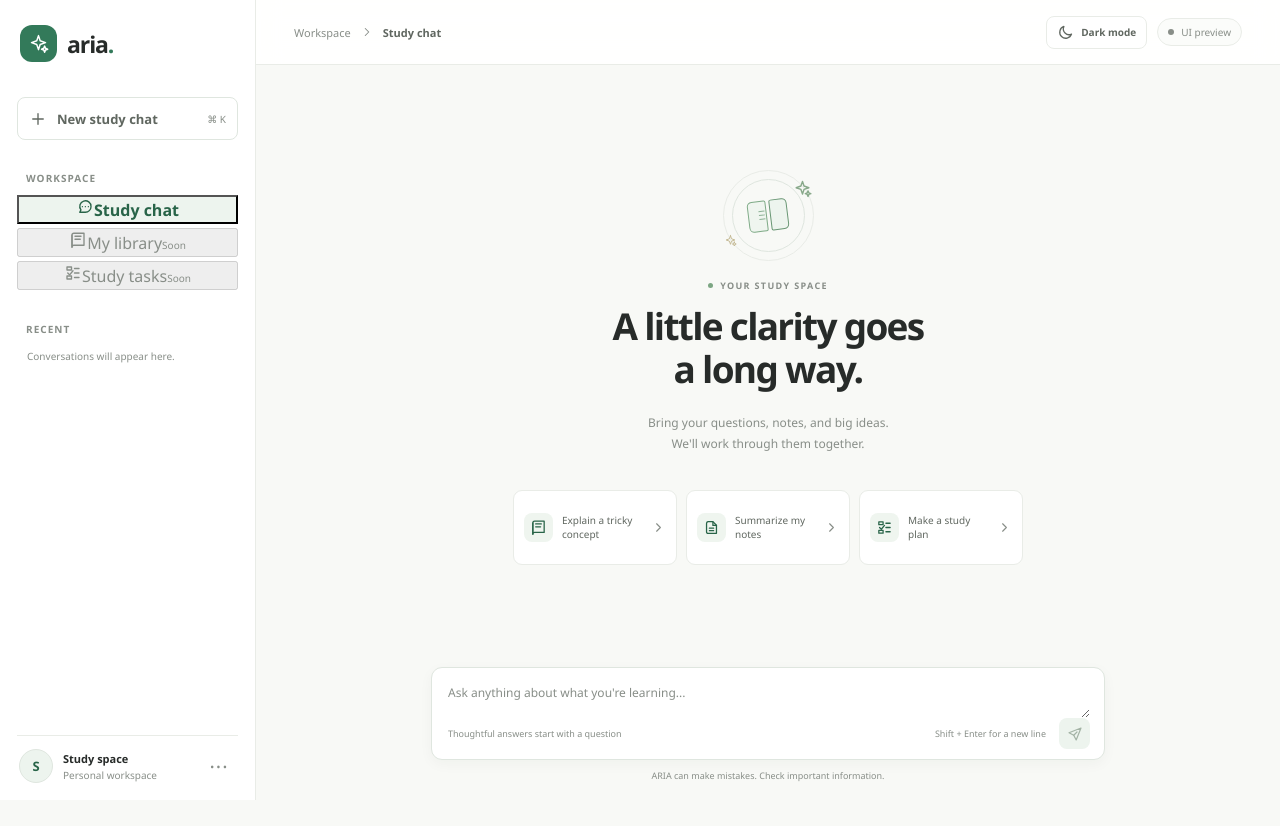
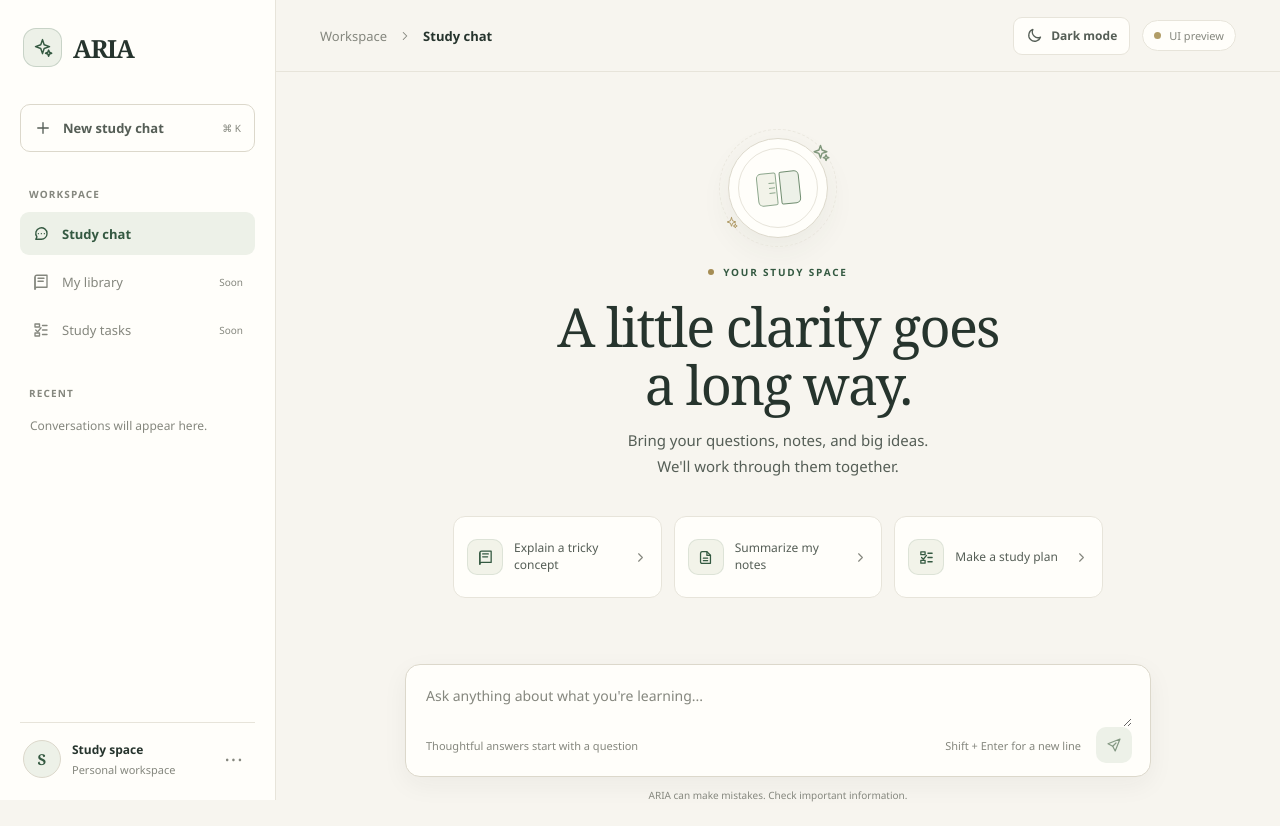
Before and after one commit to amanthakur3806-afk/ARIA, a React (Vite) app in the folder Agent/frontend/: page / in a window 1280 px wide. Before the commit the page ends 800 px from the top, so only its background shows below. Built offline with nearby package versions, Linux system fonts and the light colour scheme.

Commit message:
Update frontend styling and brand component

```diff
--- a/Agent/frontend/src/components/layout/AppShell.css
+++ b/Agent/frontend/src/components/layout/AppShell.css
@@ -4,43 +4,43 @@
 
 .app-shell__main {
   min-height: 100dvh;
-  margin-left: 256px;
+  margin-left: 276px;
 }
 
 .app-shell__content {
-  min-height: calc(100dvh - 65px);
+  min-height: calc(100dvh - 72px);
 }
 
 .app-shell__notice {
   position: fixed;
   z-index: 15;
-  top: 76px;
-  right: 24px;
+  top: 88px;
+  right: 28px;
   display: flex;
   max-width: min(430px, calc(100vw - 32px));
   align-items: center;
   gap: 14px;
-  padding: 11px 12px 11px 15px;
+  padding: 14px 14px 14px 18px;
   border: 1px solid var(--color-border-strong);
-  border-radius: 9px;
+  border-radius: 12px;
   color: var(--color-text);
   background: var(--color-surface);
-  box-shadow: 0 8px 28px rgb(0 0 0 / 10%);
-  font-size: 12px;
+  box-shadow: 0 14px 36px rgb(34 42 34 / 12%);
+  font-size: 13px;
 }
 
 .app-shell__notice button {
   display: grid;
-  width: 24px;
-  height: 24px;
+  width: 28px;
+  height: 28px;
   flex: 0 0 auto;
   place-items: center;
   border: 0;
-  border-radius: 6px;
+  border-radius: 8px;
   color: var(--color-text-muted);
   background: transparent;
   cursor: pointer;
-  font-size: 19px;
+  font-size: 20px;
 }
 
 .app-shell__notice button:hover {
@@ -57,11 +57,11 @@
   }
 
   .app-shell__content {
-    min-height: calc(100dvh - 59px);
+    min-height: calc(100dvh - 64px);
   }
 
   .app-shell__notice {
-    top: 68px;
+    top: 76px;
     right: 12px;
     left: 12px;
   }
@@ -72,6 +72,7 @@
     inset: 0;
     display: block;
     border: 0;
-    background: rgb(10 16 11 / 52%);
+    background: rgb(18 24 19 / 48%);
+    backdrop-filter: blur(2px);
   }
 }
--- a/Agent/frontend/src/components/layout/Brand.css
+++ b/Agent/frontend/src/components/layout/Brand.css
@@ -1,28 +1,29 @@
 .brand {
   display: inline-flex;
   align-items: center;
-  gap: 10px;
+  gap: 11px;
   color: inherit;
   text-decoration: none;
 }
 
 .brand__mark {
   display: grid;
-  width: 37px;
-  height: 37px;
+  width: 39px;
+  height: 39px;
   place-items: center;
-  border-radius: 12px;
-  color: white;
-  background: var(--color-green);
+  border: 1px solid color-mix(in srgb, var(--color-green) 22%, transparent);
+  border-radius: 13px;
+  color: var(--color-green-dark);
+  background: var(--color-green-surface);
 }
 
 .brand__name {
   font-family: var(--font-heading);
-  font-size: 23px;
-  font-weight: 800;
-  letter-spacing: -1.1px;
+  font-size: 25px;
+  font-weight: 700;
+  letter-spacing: -1.2px;
 }
 
 .brand__name span {
-  color: var(--color-green);
+  color: #a58d54;
 }
--- a/Agent/frontend/src/components/layout/Brand.jsx
+++ b/Agent/frontend/src/components/layout/Brand.jsx
@@ -7,7 +7,7 @@
       <span className="brand__mark">
         <Icon name="sparkle" size={21} strokeWidth={1.7} />
       </span>
-      <span className="brand__name">aria<span>.</span></span>
+      <span className="brand__name">ARIA<span></span></span>
     </div>
   )
 }
--- a/Agent/frontend/src/components/layout/Sidebar.css
+++ b/Agent/frontend/src/components/layout/Sidebar.css
@@ -2,10 +2,10 @@
   position: fixed;
   z-index: 10;
   display: flex;
-  width: 256px;
+  width: 276px;
   height: 100dvh;
   flex-direction: column;
-  padding: 25px 17px 14px;
+  padding: 28px 20px 18px;
   border-right: 1px solid var(--color-border);
   background: var(--color-surface);
 }
@@ -23,23 +23,24 @@
 
 .new-chat-button {
   display: flex;
-  height: 43px;
+  height: 48px;
   align-items: center;
-  gap: 10px;
-  margin-top: 35px;
-  padding: 0 11px;
+  gap: 11px;
+  margin-top: 37px;
+  padding: 0 13px;
   border: 1px solid var(--color-border-strong);
-  border-radius: 8px;
+  border-radius: 10px;
   color: var(--color-text-secondary);
   background: var(--color-surface);
   cursor: pointer;
   font-size: 13px;
   font-weight: 600;
-  transition: background 150ms ease, border-color 150ms ease;
+  transition: background 150ms ease, border-color 150ms ease, transform 150ms ease;
 }
 
 .new-chat-button:hover {
-  border-color: var(--color-green);
+  transform: translateY(-1px);
+  border-color: #bac8b5;
   background: var(--color-green-surface);
 }
 
@@ -51,44 +52,50 @@
 }
 
 .sidebar__section-label {
-  margin: 31px 0 10px 9px;
+  margin: 35px 0 11px 9px;
   color: var(--color-text-muted);
   font-size: 10px;
   font-weight: 700;
-  letter-spacing: 1.05px;
+  letter-spacing: 1.15px;
   text-transform: uppercase;
 }
 
 .sidebar__nav {
   display: grid;
-  gap: 4px;
+  gap: 5px;
+}
+
+.nav-item {
+  display: flex;
+  width: 100%;
+  min-height: 43px;
+  align-items: center;
+  gap: 12px;
+  padding: 0 12px;
+  border: 0;
+  border-radius: 9px;
+  color: var(--color-text-secondary);
+  background: transparent;
+  text-align: left;
+  font-size: 13px;
+  font-weight: 500;
+  transition: color 150ms ease, background 150ms ease;
+}
+
+.nav-item:not(:disabled) {
+  cursor: pointer;
+}
+
+.nav-item:not(:disabled):hover {
+  background: var(--color-surface-raised);
 }
 
 .recent-chat-empty {
   margin: 0;
-  padding: 3px 10px;
+  padding: 5px 10px;
   color: var(--color-text-muted);
-  font-size: 10px;
-  line-height: 1.5;
-}
-
-.recent-chat {
-  display: flex;
-  width: 100%;
-  height: 39px;
-  align-items: center;
-  gap: 11px;
-  padding: 0 10px;
-  border: 0;
-  border-radius: 7px;
-  color: var(--color-text-secondary);
-  background: transparent;
-  text-align: left;
   font-size: 12px;
-}
-
-.nav-item {
-  cursor: pointer;
+  line-height: 1.6;
 }
 
 .nav-item:disabled {
@@ -99,28 +106,39 @@
 .nav-item--active {
   color: var(--color-green-dark);
   background: var(--color-green-surface);
-  font-weight: 600;
+  font-weight: 650;
 }
 
 .nav-item__soon {
   margin-left: auto;
   color: var(--color-text-muted);
   font-size: 10px;
+  font-weight: 500;
 }
 
 .sidebar__section-label--recent {
-  margin-top: 32px;
+  margin-top: 35px;
 }
 
 .recent-chat {
-  color: #737973;
+  display: flex;
+  width: 100%;
+  height: 42px;
+  align-items: center;
+  gap: 11px;
+  padding: 0 10px;
+  border: 0;
+  border-radius: 8px;
+  color: var(--color-text-secondary);
+  background: transparent;
+  text-align: left;
   cursor: pointer;
-  font-size: 11px;
+  font-size: 12px;
 }
 
 .recent-chat:hover {
   color: var(--color-green-dark);
-  background: #f6f8f5;
+  background: var(--color-surface-raised);
 }
 
 .recent-chat span {
@@ -132,16 +150,16 @@
 .sidebar__footer {
   display: flex;
   align-items: center;
-  gap: 10px;
+  gap: 11px;
   margin-top: auto;
-  padding: 13px 2px 3px;
+  padding: 17px 3px 4px;
   border-top: 1px solid var(--color-border);
 }
 
 .profile-avatar {
   display: grid;
-  width: 34px;
-  height: 34px;
+  width: 38px;
+  height: 38px;
   flex: 0 0 auto;
   place-items: center;
   border: 1px solid var(--color-border-strong);
@@ -149,36 +167,37 @@
   color: var(--color-green-dark);
   background: var(--color-green-surface);
   font-family: var(--font-heading);
-  font-size: 13px;
+  font-size: 15px;
   font-weight: 700;
 }
 
 .sidebar__profile-copy {
   display: grid;
-  gap: 2px;
+  gap: 4px;
 }
 
 .sidebar__profile-name {
-  font-size: 11px;
+  font-size: 12px;
   font-weight: 600;
 }
 
 .sidebar__profile-plan {
   color: var(--color-text-muted);
-  font-size: 10px;
+  font-size: 11px;
 }
 
 .icon-button {
   display: grid;
-  width: 34px;
-  height: 34px;
+  width: 36px;
+  height: 36px;
   flex: 0 0 auto;
   place-items: center;
   border: 0;
-  border-radius: 8px;
+  border-radius: 9px;
   color: var(--color-text-secondary);
   background: transparent;
   cursor: pointer;
+  transition: background 150ms ease;
 }
 
 .icon-button:hover:not(:disabled) {
@@ -199,9 +218,9 @@
 @media (max-width: 760px) {
   .sidebar {
     z-index: 30;
-    width: min(290px, calc(100vw - 48px));
+    width: min(304px, calc(100vw - 48px));
     height: 100dvh;
-    padding: 20px 17px 14px;
+    padding: 22px 18px 16px;
     border-right: 1px solid var(--color-border);
     border-bottom: 0;
     transform: translateX(-105%);
--- a/Agent/frontend/src/components/layout/TopBar.css
+++ b/Agent/frontend/src/components/layout/TopBar.css
@@ -3,67 +3,67 @@
   z-index: 5;
   top: 0;
   display: flex;
-  height: 65px;
-  flex: 0 0 65px;
+  height: 72px;
+  flex: 0 0 72px;
   align-items: center;
   justify-content: space-between;
-  padding: 0 38px;
+  padding: 0 44px;
   border-bottom: 1px solid var(--color-border);
-  background: color-mix(in srgb, var(--color-surface) 90%, transparent);
-  backdrop-filter: blur(12px);
+  background: color-mix(in srgb, var(--color-app-bg) 92%, transparent);
+  backdrop-filter: blur(14px);
 }
 
 .topbar__breadcrumbs {
   display: flex;
   align-items: center;
-  gap: 9px;
+  gap: 11px;
   color: var(--color-text-muted);
-  font-size: 11px;
+  font-size: 13px;
 }
 
 .topbar__breadcrumbs strong {
-  color: var(--color-text-secondary);
+  color: var(--color-text);
   font-weight: 600;
 }
 
 .preview-status {
   display: inline-flex;
   align-items: center;
-  gap: 7px;
-  padding: 6px 10px;
+  gap: 8px;
+  padding: 7px 11px;
   border: 1px solid var(--color-border);
   border-radius: 20px;
   color: var(--color-text-muted);
-  background: var(--color-surface-raised);
-  font-size: 10px;
+  background: var(--color-surface);
+  font-size: 11px;
   font-weight: 500;
 }
 
 .preview-status__dot {
-  width: 6px;
-  height: 6px;
+  width: 7px;
+  height: 7px;
   border-radius: 50%;
-  background: var(--color-text-muted);
+  background: #b19d67;
 }
 
 .topbar__actions {
   display: flex;
   align-items: center;
-  gap: 10px;
+  gap: 12px;
 }
 
 .theme-toggle {
   display: inline-flex;
-  min-height: 33px;
+  min-height: 38px;
   align-items: center;
-  gap: 7px;
-  padding: 0 10px;
+  gap: 8px;
+  padding: 0 12px;
   border: 1px solid var(--color-border);
-  border-radius: 8px;
+  border-radius: 9px;
   color: var(--color-text-secondary);
   background: var(--color-surface);
   cursor: pointer;
-  font-size: 10px;
+  font-size: 12px;
   font-weight: 600;
   transition: border-color 150ms ease, background-color 150ms ease;
 }
@@ -79,19 +79,20 @@
 
 @media (max-width: 760px) {
   .topbar {
-    height: 59px;
-    flex-basis: 59px;
+    height: 64px;
+    flex-basis: 64px;
     padding: 0 16px 0 12px;
   }
 
   .topbar__menu {
     display: grid;
-    margin-right: 4px;
+    margin-right: 7px;
   }
 
   .topbar__breadcrumbs {
     margin-right: auto;
     margin-left: 0;
+    font-size: 12px;
   }
 
   .topbar__actions {
@@ -99,7 +100,7 @@
   }
 
   .theme-toggle {
-    width: 34px;
+    width: 38px;
     justify-content: center;
     padding: 0;
   }
--- a/Agent/frontend/src/features/chat/ChatComposer.css
+++ b/Agent/frontend/src/features/chat/ChatComposer.css
@@ -1,35 +1,35 @@
 .composer-wrap {
-  width: min(100%, 710px);
+  width: min(100%, 790px);
   margin: 0 auto;
-  padding: 0 18px;
+  padding: 0 22px;
 }
 
 .composer {
-  padding: 13px 14px 10px 16px;
+  padding: 17px 18px 13px 20px;
   border: 1px solid var(--color-border-strong);
-  border-radius: 11px;
+  border-radius: 15px;
   background: var(--color-surface);
-  box-shadow: 0 4px 14px rgb(28 48 32 / 4%);
+  box-shadow: 0 8px 26px rgb(34 42 34 / 5%);
   transition: border-color 150ms ease, box-shadow 150ms ease;
 }
 
 .composer:focus-within {
-  border-color: #b5cdb8;
-  box-shadow: 0 0 0 3px rgb(82 133 91 / 7%);
+  border-color: #b5c5ae;
+  box-shadow: 0 0 0 4px rgb(82 133 91 / 8%);
 }
 
 .composer textarea {
   display: block;
   width: 100%;
-  min-height: 37px;
+  min-height: 45px;
   max-height: 140px;
   resize: vertical;
-  padding: 2px 0 7px;
+  padding: 3px 0 10px;
   border: 0;
   outline: 0;
   color: var(--color-text-secondary);
   background: transparent;
-  font-size: 12px;
+  font-size: 14px;
   line-height: 1.6;
 }
 
@@ -54,27 +54,27 @@
 }
 
 .composer__bottom {
-  min-height: 31px;
+  min-height: 34px;
   justify-content: space-between;
 }
 
 .composer__hint,
 .composer__shortcut {
   color: var(--color-text-muted);
-  font-size: 9px;
+  font-size: 11px;
 }
 
 .composer__actions {
-  gap: 13px;
+  gap: 15px;
 }
 
 .composer__send {
   display: grid;
-  width: 31px;
-  height: 31px;
+  width: 36px;
+  height: 36px;
   place-items: center;
   border: 0;
-  border-radius: 8px;
+  border-radius: 10px;
   color: white;
   background: var(--color-green);
   cursor: pointer;
@@ -87,14 +87,14 @@
 }
 
 .composer__send:disabled {
-  color: #a3b3a5;
+  color: #849883;
   background: var(--color-green-surface);
   cursor: not-allowed;
 }
 
 .composer__spinner {
-  width: 13px;
-  height: 13px;
+  width: 15px;
+  height: 15px;
   border: 2px solid rgb(255 255 255 / 45%);
   border-top-color: white;
   border-radius: 50%;
@@ -102,16 +102,16 @@
 }
 
 .composer-wrap__disclaimer {
-  margin: 9px 0 0;
+  margin: 11px 0 0;
   color: var(--color-text-muted);
   text-align: center;
-  font-size: 9px;
+  font-size: 10px;
 }
 
 .composer-error {
-  margin: 0 0 9px;
+  margin: 0 0 10px;
   color: #a33c32;
-  font-size: 11px;
+  font-size: 12px;
 }
 
 @keyframes spin {
@@ -122,11 +122,12 @@
 
 @media (max-width: 600px) {
   .composer-wrap {
-    padding: 0 12px;
+    padding: 0 13px;
   }
 
   .composer {
-    padding: 11px 11px 9px 13px;
+    padding: 13px 13px 10px 15px;
+    border-radius: 13px;
   }
 
   .composer__hint {
@@ -134,6 +135,6 @@
   }
 
   .composer__shortcut {
-    font-size: 8px;
+    font-size: 10px;
   }
 }
--- a/Agent/frontend/src/features/chat/ChatPage.css
+++ b/Agent/frontend/src/features/chat/ChatPage.css
@@ -1,6 +1,6 @@
 .chat-page {
   display: flex;
-  min-height: calc(100dvh - 65px);
+  min-height: calc(100dvh - 72px);
   flex-direction: column;
 }
 
@@ -10,41 +10,41 @@
   flex: 1 1 auto;
   align-items: center;
   justify-content: center;
-  padding: 8px 0 0;
+  padding: 18px 24px 12px;
 }
 
 .chat-page__conversation {
   width: 100%;
-  max-width: 850px;
+  max-width: 900px;
   flex: 1 1 auto;
   align-self: center;
   overflow-y: auto;
-  padding: 30px 36px 20px;
-  scrollbar-color: #dfe5de transparent;
+  padding: 34px 40px 24px;
+  scrollbar-color: var(--color-border-strong) transparent;
   scrollbar-width: thin;
 }
 
 .chat-page__message-list {
-  width: min(100%, 680px);
+  width: min(100%, 700px);
   margin: 0 auto;
-  padding-bottom: 20px;
+  padding-bottom: 24px;
 }
 
 .chat-page__composer {
   width: 100%;
-  padding: 16px 0 18px;
-  background: linear-gradient(0deg, var(--color-app-bg) 75%, transparent);
+  padding: 20px 0 24px;
+  background: linear-gradient(0deg, var(--color-app-bg) 76%, transparent);
 }
 
 .chat-thinking {
   display: flex;
-  gap: 4px;
-  margin: 21px 0 0 45px;
+  gap: 5px;
+  margin: 22px 0 0 48px;
 }
 
 .chat-thinking span {
-  width: 5px;
-  height: 5px;
+  width: 6px;
+  height: 6px;
   border-radius: 50%;
   background: #89a58d;
   animation: thinking 900ms ease-in-out infinite alternate;
@@ -67,7 +67,11 @@
 
 @media (max-width: 760px) {
   .chat-page {
-    min-height: calc(100dvh - 59px);
+    min-height: calc(100dvh - 64px);
+  }
+
+  .chat-page__welcome {
+    padding: 12px 12px 8px;
   }
 
   .chat-page__conversation {
@@ -75,6 +79,24 @@
   }
 
   .chat-page__composer {
-    padding-bottom: max(14px, env(safe-area-inset-bottom));
+    padding-bottom: max(16px, env(safe-area-inset-bottom));
   }
 }
+
+@media (max-height: 760px) and (min-width: 601px) {
+  .chat-page__welcome {
+    align-items: flex-start;
+  }
+}
+
+@media (max-height: 540px) and (min-width: 601px) {
+  .chat-page__welcome {
+    padding-top: 6px;
+    padding-bottom: 4px;
+  }
+
+  .chat-page__composer {
+    padding-top: 4px;
+    padding-bottom: 2px;
+  }
+}
--- a/Agent/frontend/src/features/chat/WelcomePanel.css
+++ b/Agent/frontend/src/features/chat/WelcomePanel.css
@@ -1,18 +1,24 @@
 .welcome {
   display: flex;
+  width: min(100%, 760px);
   flex-direction: column;
   align-items: center;
-  padding: 36px 18px 25px;
+  padding: 48px 18px 34px;
   text-align: center;
+  animation: welcome-in 520ms ease-out both;
 }
 
 .welcome__illustration {
   position: relative;
   display: grid;
-  width: 91px;
-  height: 91px;
+  width: 100px;
+  height: 100px;
   place-items: center;
-  margin-bottom: 18px;
+  margin-bottom: 27px;
+  border: 1px solid var(--color-border-strong);
+  border-radius: 50%;
+  background: var(--color-surface);
+  box-shadow: 0 12px 32px rgb(52 64 48 / 6%);
 }
 
 .welcome__orbit {
@@ -22,37 +28,39 @@
 }
 
 .welcome__orbit--outer {
-  inset: 0;
+  inset: -10px;
+  border-style: dashed;
+  opacity: 0.75;
 }
 
 .welcome__orbit--inner {
   inset: 9px;
-  border-color: var(--color-border-strong);
+  border-color: var(--color-border);
 }
 
 .welcome__book {
   position: relative;
   display: flex;
-  width: 40px;
-  height: 33px;
+  width: 43px;
+  height: 36px;
   align-items: center;
   justify-content: center;
   gap: 3px;
-  transform: rotate(-7deg);
+  transform: rotate(-6deg);
 }
 
 .welcome__book::before,
 .welcome__book::after {
-  width: 19px;
-  height: 29px;
-  border: 1px solid #7eaa86;
+  width: 20px;
+  height: 31px;
+  border: 1px solid #8da78d;
   border-radius: 5px 2px 2px 5px;
   background: var(--color-green-soft);
   content: '';
 }
 
 .welcome__book::after {
-  border-color: #689673;
+  border-color: #708d70;
   border-radius: 2px 5px 5px 2px;
   background: var(--color-green-surface);
 }
@@ -60,105 +68,107 @@
 .welcome__book span {
   position: absolute;
   z-index: 1;
-  left: 11px;
+  left: 12px;
   width: 6px;
   height: 1px;
-  background: #8db196;
+  background: #8da78d;
 }
 
 .welcome__book span:nth-child(1) {
-  top: 11px;
+  top: 12px;
 }
 
 .welcome__book span:nth-child(2) {
-  top: 15px;
+  top: 17px;
 }
 
 .welcome__book span:nth-child(3) {
-  top: 19px;
+  top: 22px;
 }
 
 .welcome__sparkle {
   position: absolute;
   display: grid;
   place-items: center;
-  color: #88a98a;
+  color: #81977c;
 }
 
 .welcome__sparkle--one {
-  top: 9px;
-  right: 2px;
+  top: 4px;
+  right: -3px;
 }
 
 .welcome__sparkle--two {
-  bottom: 14px;
-  left: 1px;
-  color: #c4b992;
+  bottom: 8px;
+  left: -4px;
+  color: #ad9862;
 }
 
 .welcome__eyebrow {
   display: flex;
   align-items: center;
-  gap: 7px;
-  color: var(--color-text-muted);
-  font-size: 9px;
+  gap: 9px;
+  color: var(--color-green-dark);
+  font-size: 10px;
   font-weight: 700;
-  letter-spacing: 1.35px;
+  letter-spacing: 1.8px;
 }
 
 .welcome__eyebrow span {
-  width: 5px;
-  height: 5px;
+  width: 6px;
+  height: 6px;
   border-radius: 50%;
-  background: #7ca683;
+  background: #a58d54;
 }
 
 .welcome h1 {
-  margin: 13px 0 10px;
+  margin: 18px 0 13px;
   color: var(--color-text);
   font-family: var(--font-heading);
-  font-size: clamp(29px, 3vw, 37px);
-  font-weight: 600;
+  font-size: clamp(38px, 4.5vw, 54px);
+  font-weight: 500;
   letter-spacing: -1.7px;
-  line-height: 1.16;
+  line-height: 1.08;
 }
 
 .welcome__description {
-  color: var(--color-text-muted);
-  font-size: 12px;
+  max-width: 470px;
+  margin: 0;
+  color: var(--color-text-secondary);
+  font-size: 15px;
   line-height: 1.75;
 }
 
 .suggestion-list {
   display: grid;
-  width: min(100%, 510px);
+  width: min(100%, 650px);
   grid-template-columns: repeat(3, 1fr);
-  gap: 9px;
-  margin-top: 24px;
+  gap: 12px;
+  margin-top: 37px;
 }
 
 .suggestion-card {
   display: flex;
-  min-height: 75px;
+  min-height: 82px;
   align-items: center;
-  gap: 9px;
-  padding: 11px 10px;
+  gap: 11px;
+  padding: 13px;
   border: 1px solid var(--color-border);
-  border-radius: 9px;
+  border-radius: 12px;
   color: var(--color-text-secondary);
   background: var(--color-surface);
   text-align: left;
   cursor: pointer;
-  font-size: 10px;
-  font-weight: 500;
-  line-height: 1.35;
+  font-size: 12px;
+  font-weight: 550;
+  line-height: 1.4;
   transition: border-color 150ms ease, transform 150ms ease, box-shadow 150ms ease;
 }
 
-.suggestion-card:hover {
+.suggestion-card:hover:not(:disabled) {
   transform: translateY(-2px);
-  border-color: #c6d9c9;
-  box-shadow: 0 5px 15px rgb(44 73 49 / 6%);
+  border-color: #b8c5b3;
+  box-shadow: 0 8px 20px rgb(44 73 49 / 8%);
 }
 
 .suggestion-card:disabled {
@@ -166,19 +176,14 @@
   cursor: default;
 }
 
-.suggestion-card:disabled:hover {
-  transform: none;
-  border-color: var(--color-border);
-  box-shadow: none;
-}
-
 .suggestion-card__icon {
   display: grid;
-  width: 29px;
-  height: 29px;
+  width: 36px;
+  height: 36px;
   flex: 0 0 auto;
   place-items: center;
-  border-radius: 8px;
+  border: 1px solid color-mix(in srgb, var(--color-green) 12%, transparent);
+  border-radius: 10px;
   color: var(--color-green-dark);
   background: var(--color-green-soft);
 }
@@ -189,35 +194,127 @@
   color: var(--color-text-muted);
 }
 
+@keyframes welcome-in {
+  from {
+    opacity: 0;
+    transform: translateY(8px);
+  }
+
+  to {
+    opacity: 1;
+    transform: translateY(0);
+  }
+}
+
 @media (max-width: 600px) {
   .welcome {
-    padding-top: 34px;
+    padding: 26px 8px 20px;
   }
 
   .welcome__illustration {
-    width: 78px;
-    height: 78px;
+    width: 82px;
+    height: 82px;
+    margin-bottom: 23px;
   }
 
   .welcome__desktop-break {
     display: none;
   }
 
+  .welcome h1 {
+    margin-top: 15px;
+    font-size: clamp(35px, 10vw, 46px);
+  }
+
+  .welcome__description {
+    max-width: 330px;
+    font-size: 14px;
+  }
+
   .suggestion-list {
-    max-width: 340px;
+    max-width: 390px;
     grid-template-columns: 1fr;
-    gap: 7px;
+    gap: 9px;
+    margin-top: 27px;
+  }
+
+  .suggestion-card {
+    min-height: 58px;
+    padding: 10px 12px;
+    font-size: 13px;
+  }
+}
+
+@media (max-height: 760px) and (min-width: 601px) {
+  .welcome {
+    padding-top: 20px;
+    padding-bottom: 16px;
+  }
+
+  .welcome__illustration {
+    width: 76px;
+    height: 76px;
+    margin-bottom: 16px;
+  }
+
+  .welcome h1 {
+    margin-top: 12px;
+    margin-bottom: 8px;
+    font-size: clamp(36px, 3.8vw, 44px);
+  }
+
+  .welcome__description {
+    font-size: 13px;
+  }
+
+  .suggestion-list {
+    gap: 9px;
     margin-top: 20px;
   }
 
   .suggestion-card {
-    min-height: 50px;
-    padding: 8px 11px;
+    min-height: 68px;
+    padding: 10px;
     font-size: 11px;
   }
 
   .suggestion-card__icon {
-    width: 31px;
-    height: 31px;
+    width: 32px;
+    height: 32px;
   }
 }
+
+@media (max-height: 540px) and (min-width: 601px) {
+  .welcome {
+    padding-top: 6px;
+    padding-bottom: 6px;
+  }
+
+  .welcome__illustration {
+    display: none;
+  }
+
+  .welcome h1 {
+    margin: 8px 0 6px;
+    font-size: 34px;
+  }
+
+  .welcome__description {
+    font-size: 12px;
+    line-height: 1.5;
+  }
+
+  .suggestion-list {
+    margin-top: 12px;
+  }
+
+  .suggestion-card {
+    min-height: 54px;
+    font-size: 10px;
+  }
+
+  .suggestion-card__icon {
+    width: 29px;
+    height: 29px;
+  }
+}
--- a/Agent/frontend/src/index.css
+++ b/Agent/frontend/src/index.css
@@ -1,50 +1,48 @@
 :root {
   font-family: 'Segoe UI', Arial, sans-serif;
-  color: #272b29;
-  background: #f8f9f6;
   font-synthesis: none;
   text-rendering: optimizeLegibility;
   -webkit-font-smoothing: antialiased;
   -moz-osx-font-smoothing: grayscale;
   font-optical-sizing: auto;
   font-weight: 400;
-  --color-ink: #272b29;
-  --color-muted: #888e88;
-  --color-green: #337a5a;
-  --color-green-dark: #286448;
-  --color-green-light: #edf5ef;
-  --color-border: #e9ece7;
-  --color-app-bg: #f8f9f6;
-  --color-surface: #fff;
-  --color-surface-raised: #fbfcfa;
-  --color-text: #272b29;
-  --color-text-secondary: #606760;
-  --color-text-muted: #888e88;
-  --color-border-strong: #dfe6df;
-  --color-green-surface: #edf4ee;
-  --color-green-soft: #eff5ef;
-  --font-heading: 'Segoe UI', Arial, sans-serif;
+  color-scheme: light;
+  --color-ink: #26342d;
+  --color-muted: #85877e;
+  --color-green: #456b55;
+  --color-green-dark: #345941;
+  --color-green-light: #edf1e8;
+  --color-border: #e7e4da;
+  --color-app-bg: #f7f5ef;
+  --color-surface: #fffefa;
+  --color-surface-raised: #f4f2e9;
+  --color-text: #26342d;
+  --color-text-secondary: #555e56;
+  --color-text-muted: #85877e;
+  --color-border-strong: #dcd8cb;
+  --color-green-surface: #edf1e8;
+  --color-green-soft: #f2f3e9;
+  --font-heading: Georgia, 'Times New Roman', serif;
   color: var(--color-text);
   background: var(--color-app-bg);
-  color-scheme: light;
 }
 
 :root[data-theme='dark'] {
-  --color-ink: #e6ebe6;
-  --color-muted: #a5afa6;
-  --color-green: #78b48d;
-  --color-green-dark: #91c6a2;
-  --color-green-light: #26392d;
-  --color-border: #303a32;
-  --color-app-bg: #171c18;
-  --color-surface: #202722;
-  --color-surface-raised: #252d27;
-  --color-text: #e6ebe6;
-  --color-text-secondary: #bbc4bc;
-  --color-text-muted: #9ba69c;
-  --color-border-strong: #3a463c;
-  --color-green-surface: #293a2e;
-  --color-green-soft: #29372c;
+  --color-ink: #e9e9df;
+  --color-muted: #a7aa9e;
+  --color-green: #8cae91;
+  --color-green-dark: #a2c2a4;
+  --color-green-light: #2a342c;
+  --color-border: #394039;
+  --color-app-bg: #1c211d;
+  --color-surface: #242a25;
+  --color-surface-raised: #2b312b;
+  --color-text: #e9e9df;
+  --color-text-secondary: #c4c6bc;
+  --color-text-muted: #a7aa9e;
+  --color-border-strong: #485047;
+  --color-green-surface: #303b31;
+  --color-green-soft: #30382f;
   color: var(--color-text);
   background: var(--color-app-bg);
   color-scheme: dark;
@@ -74,11 +72,11 @@
 
 button:focus-visible,
 textarea:focus-visible {
-  outline: 3px solid #a9d2b8;
+  outline: 3px solid #a9c5a5;
   outline-offset: 3px;
 }
 
 ::selection {
-  color: #1d4c35;
-  background: #dceee1;
+  color: #233a2b;
+  background: #dce5d8;
 }
```
